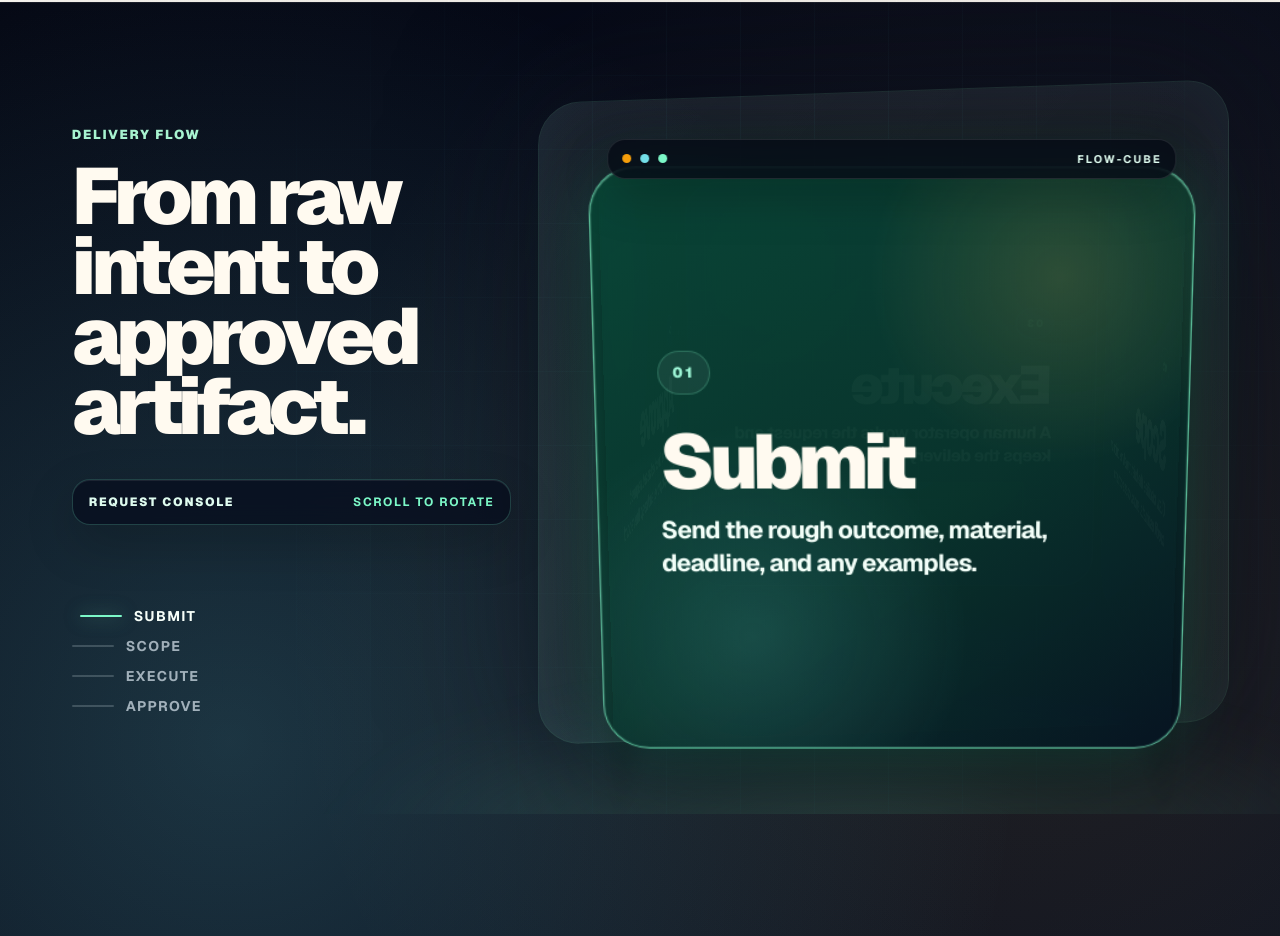
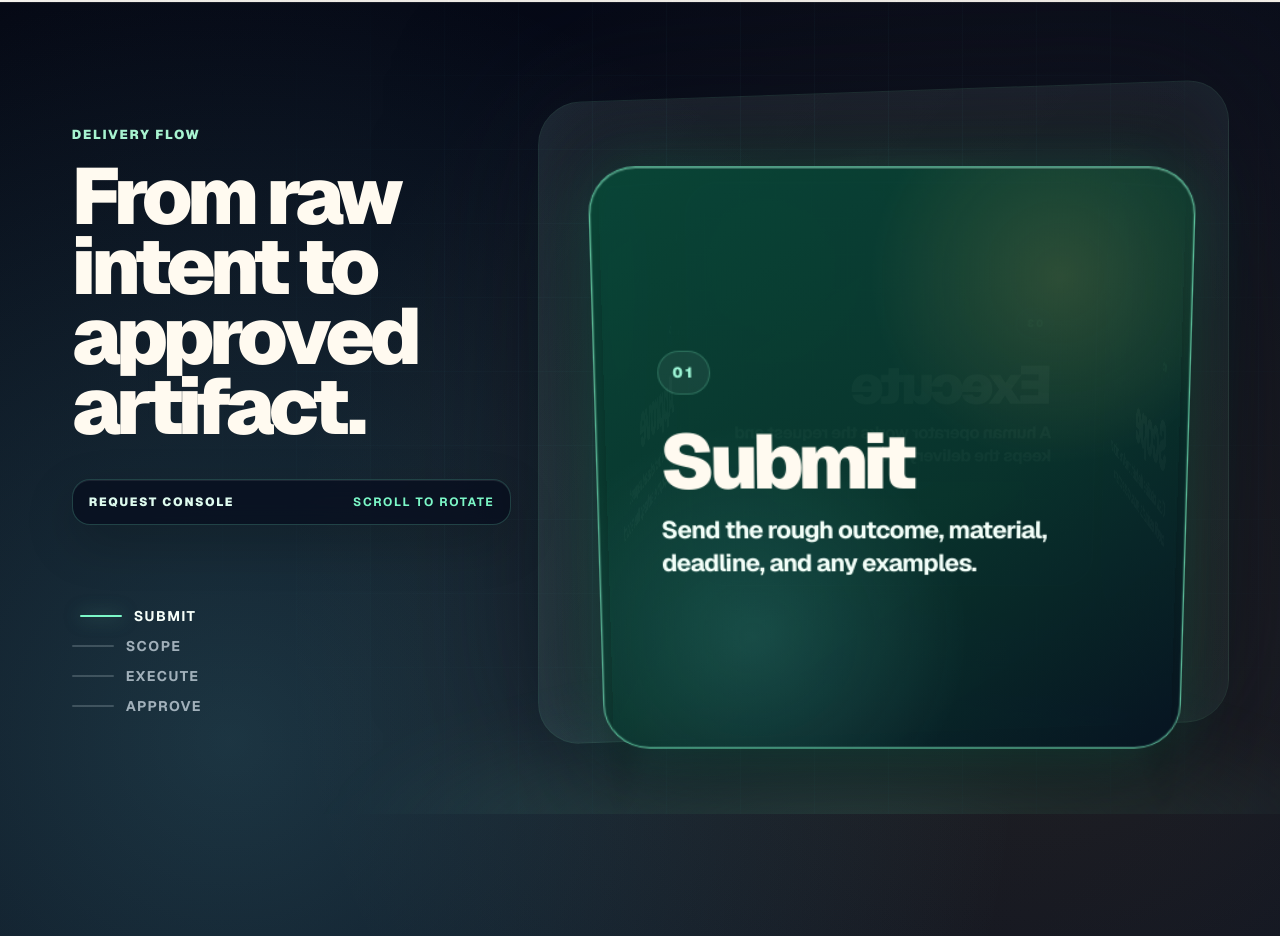
Before and after one commit to Shmeebos/claw-services, a Next.js app: page /portal in a window 1280 px wide. Shown: the part 1540-2476 px from the top of the page. Built offline with nearby package versions, Linux system fonts and the light colour scheme.

Commit message:
Remove portal cube chrome bar

```diff
--- a/src/app/portal/FlowCube.tsx
+++ b/src/app/portal/FlowCube.tsx
@@ -60,12 +60,6 @@ export function FlowCube({ steps }: FlowCubeProps) {
         </div>
 
         <div className={styles.flowCubeStage}>
-          <div className={styles.flowCubeChrome} aria-hidden="true">
-            <span />
-            <span />
-            <span />
-            <b>FLOW-CUBE</b>
-          </div>
           <div className={styles.flowCubeScene}>
             <div className={styles.flowCube}>
               {steps.map(([title, copy], index) => (
--- a/src/app/portal/page.module.css
+++ b/src/app/portal/page.module.css
@@ -456,44 +456,6 @@
   perspective: 1600px;
 }
 
-.flowCubeChrome {
-  position: absolute;
-  top: clamp(10px, 2vw, 22px);
-  left: 50%;
-  z-index: 3;
-  width: min(90%, 620px);
-  display: flex;
-  align-items: center;
-  gap: 9px;
-  padding: 12px 14px;
-  border: 1px solid rgba(255,255,255,.1);
-  border-radius: 18px;
-  color: #9fb4c9;
-  background: rgba(5, 8, 20, .78);
-  box-shadow: 0 18px 48px rgba(0,0,0,.24);
-  transform: translateX(-50%);
-  backdrop-filter: blur(18px);
-  -webkit-backdrop-filter: blur(18px);
-}
-
-.flowCubeChrome span {
-  width: 9px;
-  height: 9px;
-  border-radius: 999px;
-  background: #314157;
-}
-
-.flowCubeChrome span:nth-child(1) { background: #f59e0b; }
-.flowCubeChrome span:nth-child(2) { background: #73dfe8; }
-.flowCubeChrome span:nth-child(3) { background: #7cf8c8; }
-
-.flowCubeChrome b {
-  margin-left: auto;
-  color: #dffcf0;
-  font-size: 11px;
-  letter-spacing: .18em;
-}
-
 .flowCubeScene {
   --cube-size: clamp(320px, 38vw, 610px);
   --cube-depth: calc(var(--cube-size) / 2);
@@ -896,10 +858,6 @@
     --cube-size: min(76vw, 320px);
   }
 
-  .flowCubeChrome {
-    top: 0;
-  }
-
   .flowCubeFaceInner {
     padding: 22px;
   }
```
